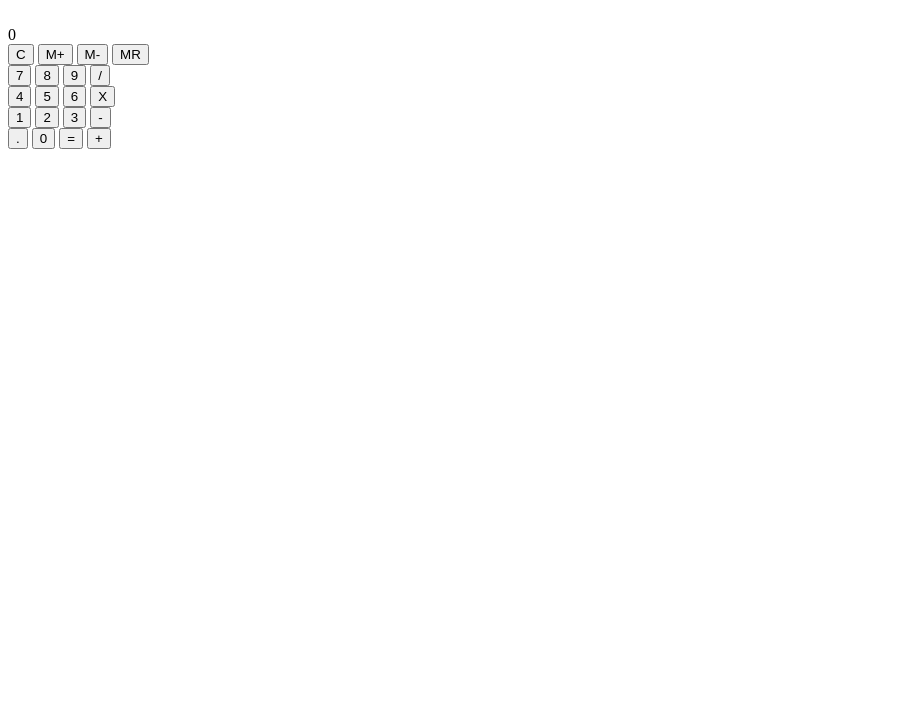
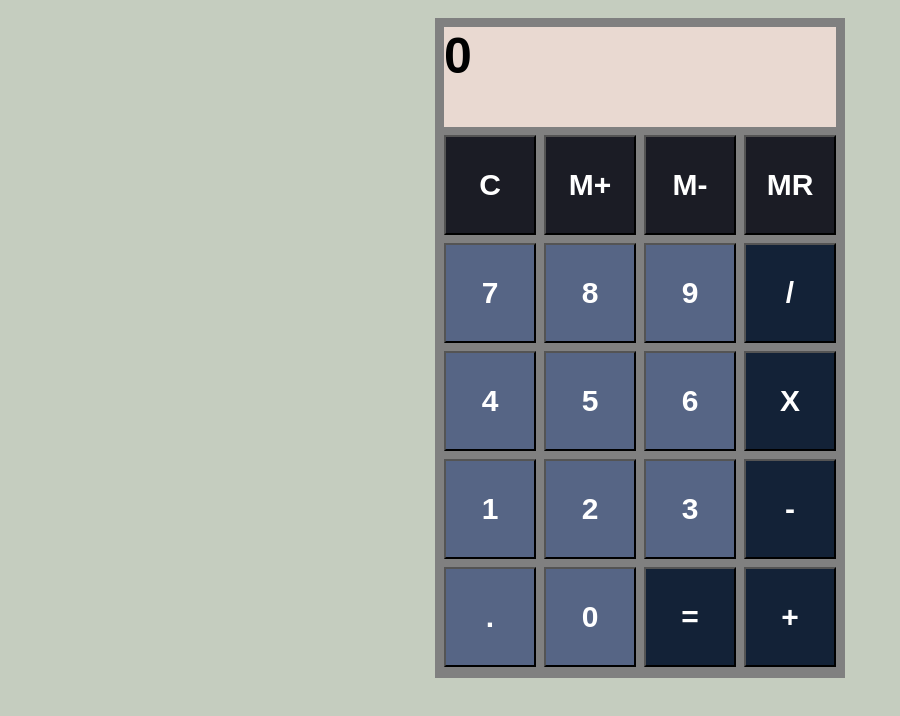
Before and after one commit to MatthewPetroff/calculator, a plain HTML site: page index.html in a window 1280 px wide. Shown: the whole page, without its empty margins (0-900 px from the left). Drawn offline with Linux system fonts and the light colour scheme.

Commit message:
Add style

```diff
--- a/index.html
+++ b/index.html
@@ -7,7 +7,7 @@
   <body>
   	<br>
   	<div class='calculator'>
-  	  <div class='row'>
+  	  <div class='display'>
   	    <output id='display'>0</output>
   	  </div>
   	  <div class='row'>
--- a/style.css
+++ b/style.css
@@ -0,0 +1,55 @@
+body {
+	margin: 0;
+	font-family: arial;
+	background-color: #C5CDBF;
+}
+
+button {
+	width: 92px;
+	height: 100%;
+	color: white;
+	font-size: 30px;
+	font-weight: bold;
+}
+
+output {
+	display: flex;
+}
+
+.calculator {
+	width: 400px;
+	height: 650px;
+	margin: auto;
+	padding: 5px;
+	background-color: grey;
+}
+
+.display {
+	width: 392px;
+	height: 100px;
+	margin: 4px;
+	background-color: #E9D9D1;
+	font-size: 50px;
+	font-weight: bold;
+}
+
+.row {
+	width: 392px;
+	height: 100px;
+	margin: 8px 4px;
+	background-color: none;
+	display: flex;
+	justify-content: space-between;
+}
+
+.number {
+	background-color: #566585;
+}
+
+.operation {
+	background-color: #132237;
+}
+
+.regular {
+	background-color: #1B1C25;
+}
```
